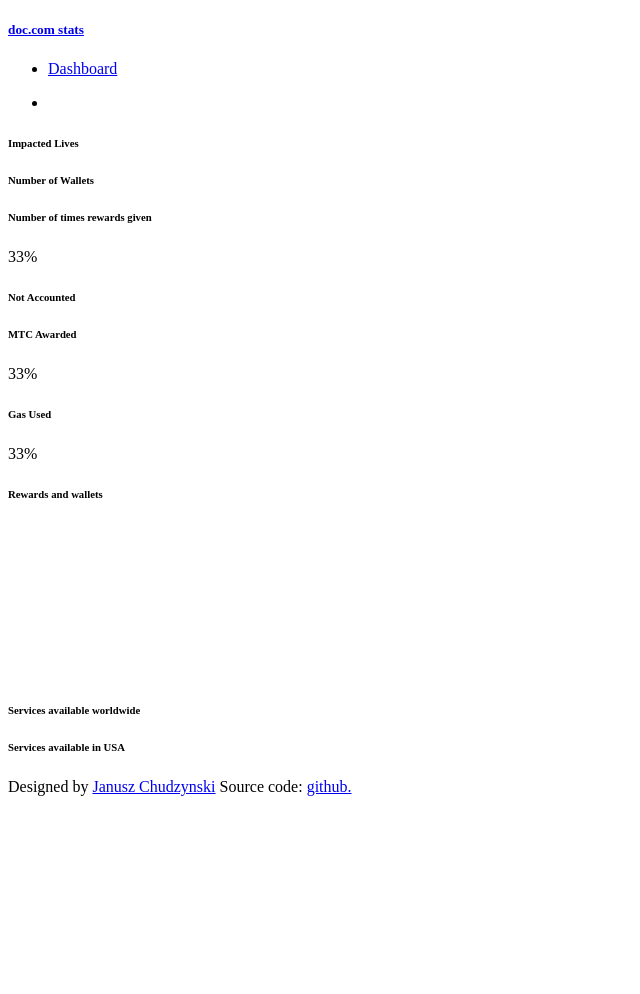
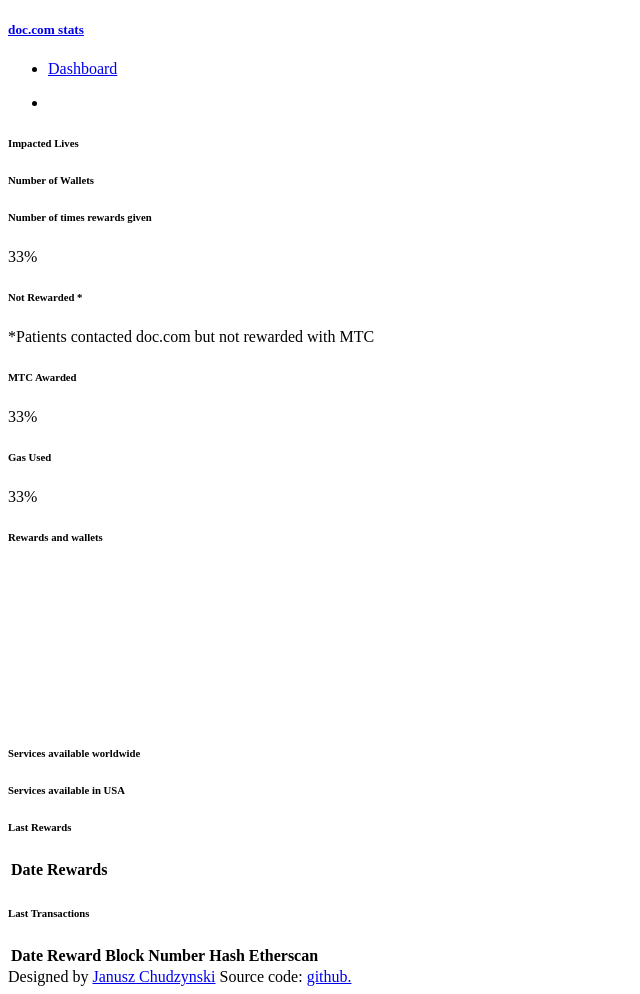
Before and after one commit to jchudzynski/MTCStatsTracker, a website: page src/index.html in a window 1280 px wide. Shown: the whole page, without its empty margins (0-640 px from the left). Before the commit the page ends 804 px from the top, so only its background shows below. Drawn offline with Linux system fonts and the light colour scheme.

Commit message:
Displaying tables with rewards and last transactions

```diff
--- a/src/index.html
+++ b/src/index.html
@@ -262,16 +262,14 @@
                   <div class='col-md-4'>
                     <div class="layers bd bgc-white p-20">
                       <div class="layer w-100 mB-10">
-                        <h6 class="lh-1">Not Accounted</h6>
+                        <h6 class="lh-1">Not Rewarded *</h6>
                       </div>
                       <div class="layer w-100">
                         <div class="peers ai-sb fxw-nw">
-                          <div class="peer peer-greed">
-                            <span id="sparklinedash3"></span>
+                          <div class="peer">
+                            <span id="notRewarded" class="d-ib lh-0 va-m fw-600 bdrs-10em pX-10 pY-15 bgc-red-50 c-red-500"></span>
                           </div>
-                          <div class="peer">
-                            <span id="notRewarded" class="d-ib lh-0 va-m fw-600 bdrs-10em pX-15 pY-15 bgc-red-50 c-red-500"></span>
-                          </div>
+                            <span class="pX-15"> *Patients contacted doc.com but not rewarded with MTC </span>
                         </div>
                       </div>
                     </div>
@@ -358,7 +356,7 @@
               </div>
 
               <div class="masonry-item col-6">
-                <!-- #Site Visits ==================== -->
+                <!-- #USA Map ==================== -->
                 <div class="bd bgc-white">
                   <div class="peers fxw-nw@lg+ ai-s">
                     <div class="peer peer-greed w-70p@lg+ w-100@lg- p-20">
@@ -376,6 +374,50 @@
                 </div>
               </div>
 
+              <div class="row">
+              <div class="masonry-item col-3">
+                <!-- #Rewards==================== -->
+                <div class="bd bgc-white">
+                  <div class="peers fxw-nw@lg+ ai-s">
+                    <div class="peer peer-greed w-70p@lg+ w-100@lg- p-20">
+                      <div class="layers">
+                        <div class="layer w-100 mB-10">
+                          <h6 class="lh-1">Last Rewards </h6>
+                        </div>
+                        <div class="layer w-100">
+                          <table id="rewardsTable" class="table table-striped">
+                            <thead><tr><th>Date</th><th>Rewards</th></tr></thead>
+                            <tbody></tbody>
+                          </table>
+                        </div>
+                      </div>
+                    </div>
+                  </div>
+                  </div>
+                </div>
+
+                <div class="masonry-item col-9">
+                  <!-- #Rewards==================== -->
+                  <div class="bd bgc-white">
+                    <div class="peers fxw-nw@lg+ ai-s">
+                      <div class="peer peer-greed w-70p@lg+ w-100@lg- p-20">
+                        <div class="layers">
+                          <div class="layer w-100 mB-10">
+                            <h6 class="lh-1">Last Transactions</h6>
+                          </div>
+                          <div class="layer w-100">
+                            <table id="transactionsTable" class="table table-striped">
+                              <thead><tr><th>Date</th><th>Reward</th><th>Block Number</th><th>Hash</th><th>Etherscan</th></tr></thead>
+                              <tbody></tbody>
+                            </table>
+                          </div>
+                        </div>
+                      </div>
+                    </div>
+                    </div>
+                  </div>
+
+              </div>
 
 
 
```
Also changed, not shown: src/assets/scripts/custom/index.js (+16 -4 lines).
